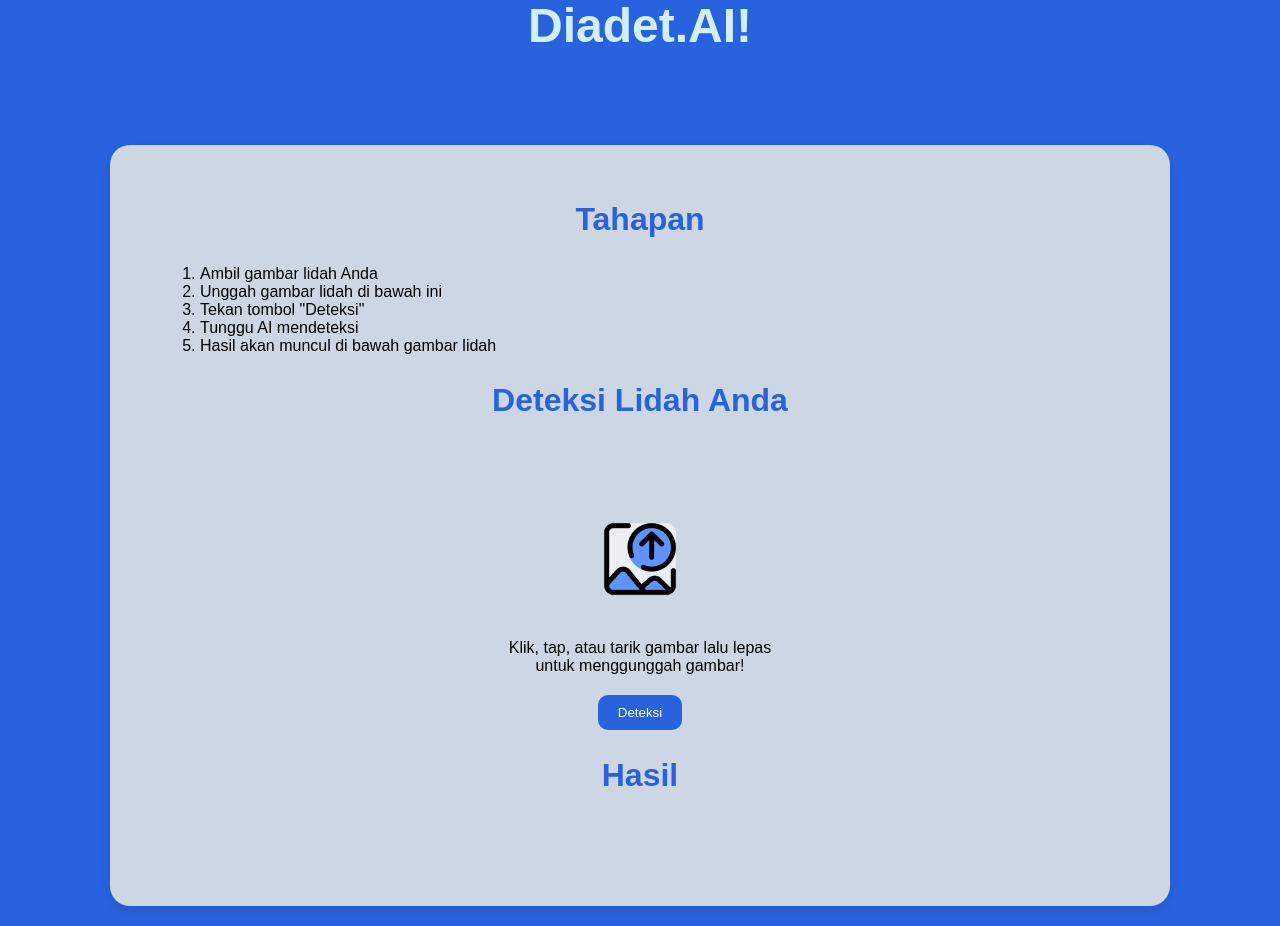
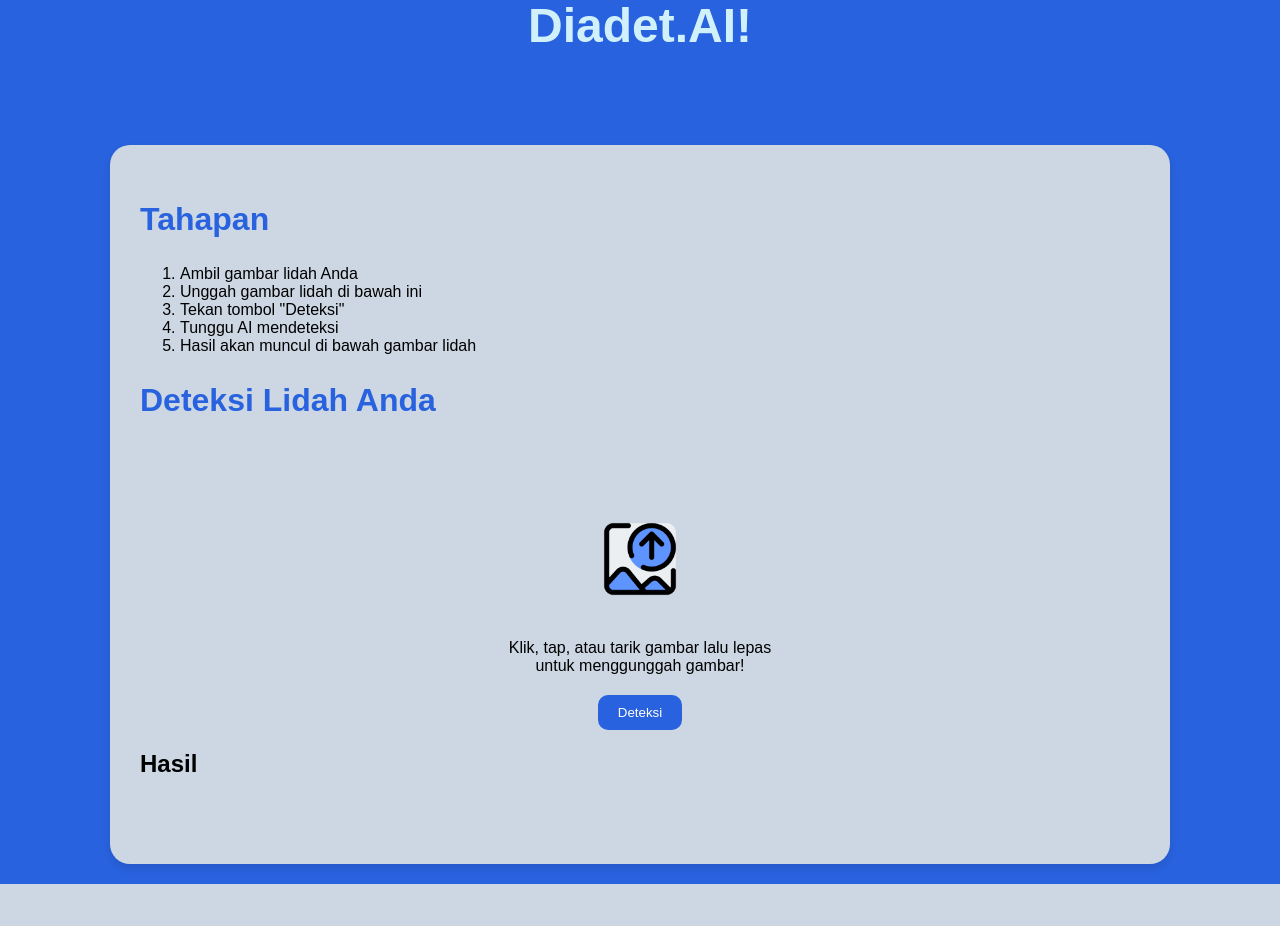
Before and after one commit to Arocoboyy/Diadet-AI, a Flask app: page / in a window 1280 px wide. Shown: the part 310-1236 px from the top of the page. After the commit the page ends 1194 px from the top, so only its background shows below. Run offline with Flask 3, Linux system fonts and the light colour scheme; some libraries are stand-ins or nearby versions.

Commit message:
Update style.css

```diff
--- a/static/css/style.css
+++ b/static/css/style.css
@@ -59,13 +59,13 @@ body {
 
 /* Tutorial and Upload Section */
 .tutorial, .iya, .hasil {
-    margin: 20px;
+    text-align: left;
 }
 
-.tutorial h2, .iya h2, .hasil h2 {
+.tutorial h2, .iya h2, .hasil h2 ol{
     color: rgba(41,98,222,255);
     font-size: 2rem;
-    text-align: center;
+    text-align: left;
 }
 
 /* Drop Area */
```
